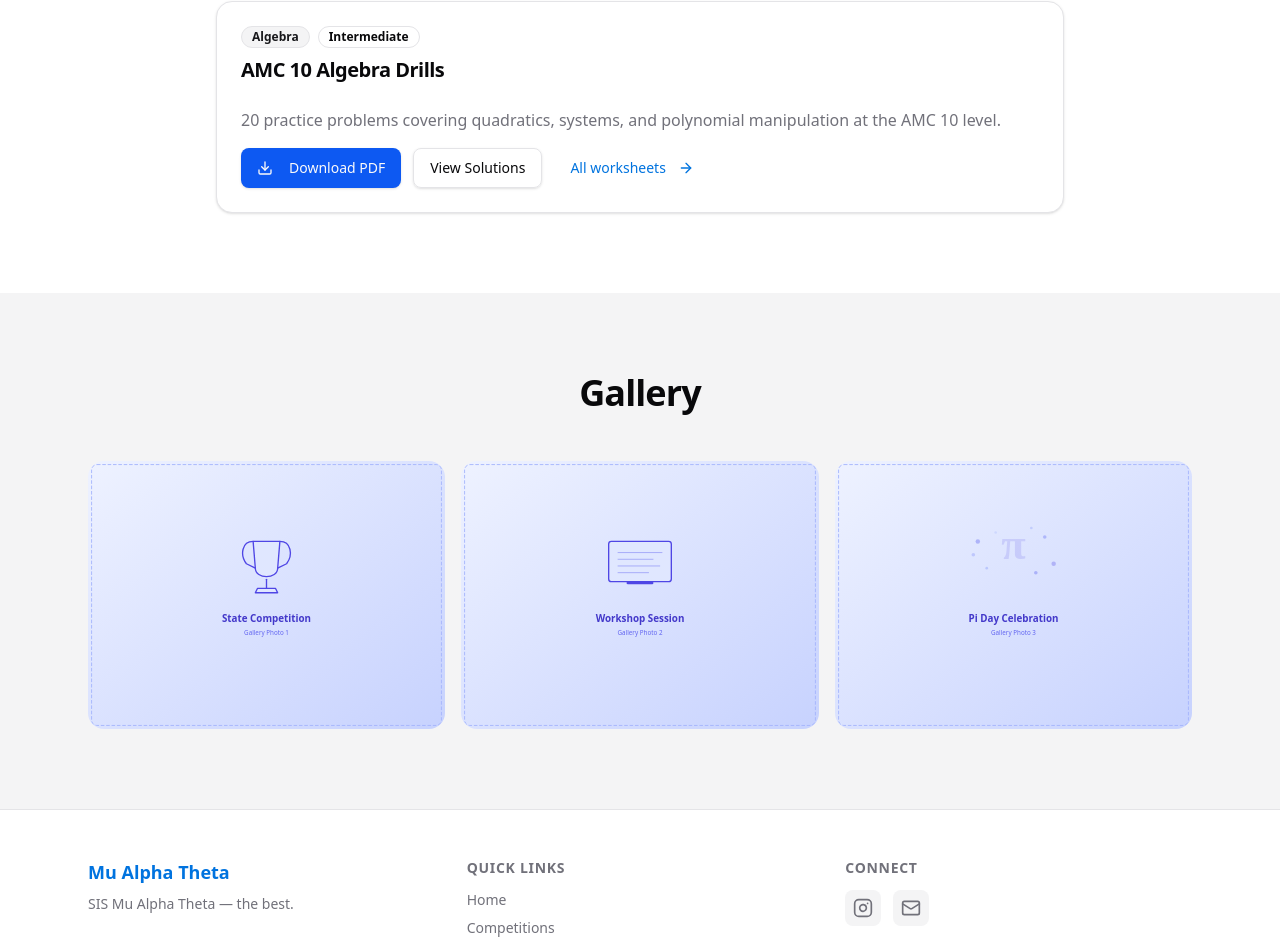
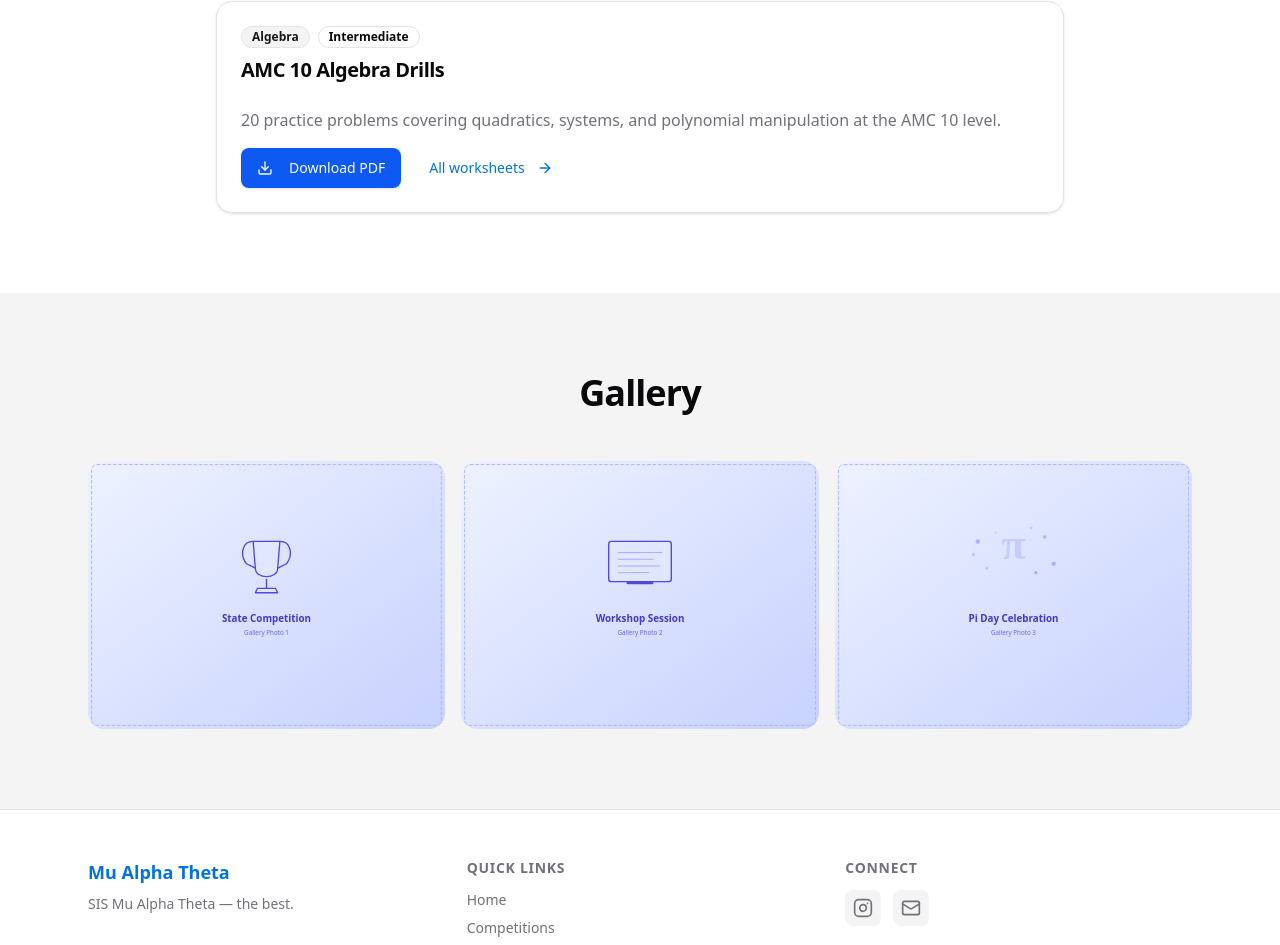
Before and after one commit to Dersdadawg/sis-mat-website, a Next.js app: page / in a window 1280 px wide. Shown: the part 2319-3264 px from the top of the page. Built offline with nearby package versions, Linux system fonts and the light colour scheme.

Commit message:
Update worksheets.ts
test pdfurl

```diff
--- a/content/worksheets.ts
+++ b/content/worksheets.ts
@@ -30,8 +30,7 @@ export const worksheets: Worksheet[] = [
     tags: ["Algebra"],
     description:
       "20 practice problems covering quadratics, systems, and polynomial manipulation at the AMC 10 level.",
-    pdfUrl: "/worksheets/amc10-algebra-drills.pdf",
-    solutionsUrl: "/worksheets/amc10-algebra-drills-solutions.pdf",
+    pdfUrl: "/images/worksheets/MAT%20HW14.pdf",
     featured: true,
   },
   {
```
